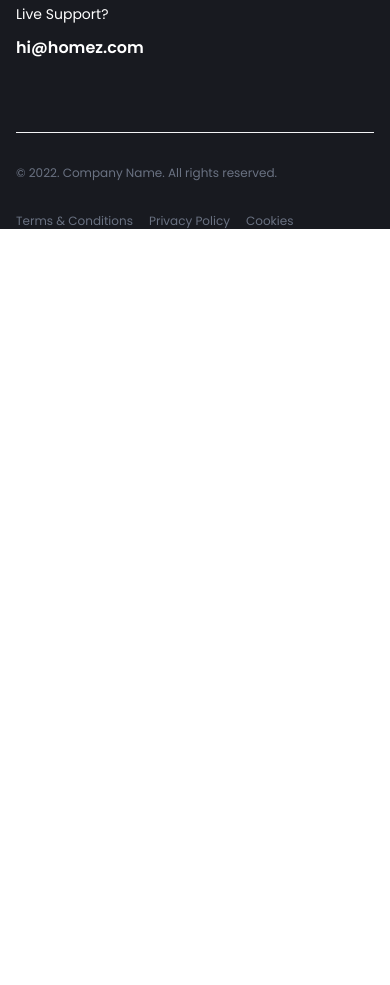
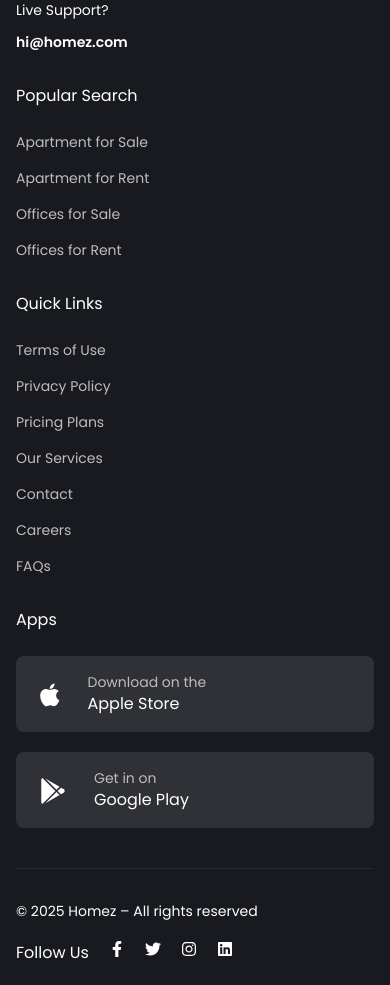
Before and after one commit to najrulislam38/homez, a React (Vite) app: page / in a window 390 px wide. Shown: the part 10420-11405 px from the top of the page. Before the commit the page ends 10649 px from the top, so only its background shows below. Built offline with nearby package versions, Linux system fonts and the light colour scheme.

Commit message:
Modified footer section

```diff
--- a/package.json
+++ b/package.json
@@ -18,6 +18,7 @@
     "radix-ui": "^1.4.3",
     "react": "^19.1.1",
     "react-dom": "^19.1.1",
+    "react-icons": "^5.5.0",
     "react-router": "^7.8.2",
     "swiper": "^11.2.10",
     "tailwind-merge": "^3.3.1",
--- a/src/components/layout/Footer.tsx
+++ b/src/components/layout/Footer.tsx
@@ -3,6 +3,13 @@ import { HouseIcon } from "lucide-react";
 import SectionHeader from "../SectionHeader";
 import SectionDescription from "../SectionDescription";
 import { Button } from "../ui/button";
+import { Link } from "react-router";
+import {
+  FaFacebookF,
+  FaInstagram,
+  FaLinkedin,
+  FaTwitter,
+} from "react-icons/fa";
 
 export default function Footer() {
   return (
@@ -37,6 +44,7 @@ export default function Footer() {
               </form>
             </div>
           </div>
+
           <div className="">
             <div className="mt-8 grid grid-cols-a gap-8 md:grid-cols-2 lg:grid-cols-4 py-10 md:py-11">
               <div className="">
@@ -57,55 +65,197 @@ export default function Footer() {
                   </div>
                   <div>
                     <p className="text-sm">Total Free Customer Care</p>
-                    <p className="font-semibold mt-3">+(088) 123 456 789</p>
+                    <p className="font-semibold text-sm mt-3">
+                      +(088) 123 456 789
+                    </p>
                   </div>
 
                   <div>
                     <p className="text-sm">Live Support?</p>
-                    <p className="font-semibold mt-3">hi@homez.com</p>
+                    <p className="font-semibold text-sm mt-3">hi@homez.com</p>
+                  </div>
+                </div>
+              </div>
+
+              <div className="">
+                <p className="font-Semibold ">Popular Search</p>
+
+                <ul className="mt-6 space-y-4  text-sm">
+                  <li>
+                    <Link
+                      to={"#"}
+                      className=" text-[#BEBDBD] hover:pl-1 hover:transition-all hover:opacity-75 duration-300"
+                    >
+                      Apartment for Sale
+                    </Link>
+                  </li>
+                  <li>
+                    <Link
+                      to={"#"}
+                      className="text-[#BEBDBD] hover:pl-1 hover:transition-all hover:opacity-75 duration-300"
+                    >
+                      Apartment for Rent
+                    </Link>
+                  </li>
+                  <li>
+                    <Link
+                      to={"#"}
+                      className="text-[#BEBDBD] hover:pl-1 hover:transition-all hover:opacity-75 duration-300"
+                    >
+                      Offices for Sale
+                    </Link>
+                  </li>
+                  <li>
+                    <Link
+                      to={"#"}
+                      className="text-[#BEBDBD] hover:pl-1 hover:transition-all hover:opacity-75 duration-300"
+                    >
+                      Offices for Rent
+                    </Link>
+                  </li>
+                </ul>
+              </div>
+              <div className="">
+                <p className="font-Semibold ">Quick Links</p>
+
+                <ul className="mt-6 space-y-4  text-sm">
+                  <li>
+                    <Link
+                      to={"#"}
+                      className="text-[#BEBDBD] hover:pl-1 hover:transition-all hover:opacity-75 duration-300"
+                    >
+                      Terms of Use
+                    </Link>
+                  </li>
+                  <li>
+                    <Link
+                      to={"#"}
+                      className="text-[#BEBDBD] hover:pl-1 hover:transition-all hover:opacity-75 duration-300"
+                    >
+                      Privacy Policy
+                    </Link>
+                  </li>
+                  <li>
+                    <Link
+                      to={"#"}
+                      className="text-[#BEBDBD] hover:pl-1 hover:transition-all hover:opacity-75 duration-300"
+                    >
+                      Pricing Plans
+                    </Link>
+                  </li>
+                  <li>
+                    <Link
+                      to={"#"}
+                      className="text-[#BEBDBD] hover:pl-1 hover:transition-all hover:opacity-75 duration-300"
+                    >
+                      Our Services
+                    </Link>
+                  </li>
+                  <li>
+                    <Link
+                      to={"#"}
+                      className="text-[#BEBDBD] hover:pl-1 hover:transition-all hover:opacity-75 duration-300"
+                    >
+                      Contact
+                    </Link>
+                  </li>
+                  <li>
+                    <Link
+                      to={"#"}
+                      className="text-[#BEBDBD] hover:pl-1 hover:transition-all hover:opacity-75 duration-300"
+                    >
+                      Careers
+                    </Link>
+                  </li>
+                  <li>
+                    <Link
+                      to={"#"}
+                      className="text-[#BEBDBD] hover:pl-1 hover:transition-all hover:opacity-75 duration-300"
+                    >
+                      FAQs
+                    </Link>
+                  </li>
+                </ul>
+              </div>
+
+              <div>
+                <p className="font-Semibold ">Apps</p>
+                <div className="mt-6 space-y-5">
+                  <div className="flex gap-2 items-center bg-white/10 rounded-md px-6 py-4 ">
+                    <svg
+                      viewBox="0 0 39.5 27.8799"
+                      xmlns="http://www.w3.org/2000/svg"
+                      xmlnsXlink="http://www.w3.org/1999/xlink"
+                      width="39.500000"
+                      height="27.879883"
+                      fill="none"
+                    >
+                      <rect
+                        id="div.app-icon"
+                        width="39.500000"
+                        height="27.879999"
+                        x="0.000000"
+                        y="0.000000"
+                      />
+                      <path
+                        id="Symbol"
+                        d="M16.1484 15.54C16.1484 15.6416 15.9961 18.6377 19.2969 20.2119C18.6875 22.0908 16.5547 26.2549 14.0664 26.2549C12.6445 26.2549 11.832 25.3408 10.207 25.3408C8.53125 25.3408 7.61719 26.2549 6.34766 26.2549C3.91016 26.3564 1.57422 21.7861 0.914062 19.9072C0.40625 18.4854 0.203125 17.1143 0.203125 15.7939C0.203125 11.2744 3.19922 9.09082 6.04297 9.04004C7.41406 9.04004 9.14062 10.0049 9.90234 10.0049C10.6133 10.0049 12.5938 8.83691 14.4219 8.98926C16.3008 9.1416 17.7227 9.85254 18.6875 11.2236C17.0117 12.29 16.1484 13.6611 16.1484 15.54ZM13.3047 7.21191C12.2891 8.37988 11.0703 9.04004 9.75 8.93848C9.64844 7.56738 10.1562 6.29785 11.0703 5.28223C11.8828 4.36816 13.3047 3.60645 14.5234 3.50488C14.5234 4.06348 14.6758 5.58691 13.3047 7.21191Z"
+                        fill="rgb(255,255,255)"
+                        fill-rule="nonzero"
+                      />
+                    </svg>
+
+                    <div>
+                      <p className="text-sm text-[#BEBDBD]">Download on the </p>
+                      <h5>Apple Store</h5>
+                    </div>
+                  </div>
+                  <div className="flex gap-2 items-center bg-white/10 rounded-md px-6 py-4 ">
+                    <svg
+                      viewBox="0 0 46 27.8799"
+                      xmlns="http://www.w3.org/2000/svg"
+                      xmlnsXlink="http://www.w3.org/1999/xlink"
+                      width="46.000000"
+                      height="27.879883"
+                      fill="none"
+                    >
+                      <rect
+                        id="div.app-icon"
+                        width="46.000000"
+                        height="27.879999"
+                        x="0.000000"
+                        y="0.000000"
+                      />
+                      <path
+                        id="Symbol"
+                        d="M16.5039 13.8135L5.28125 2.54004L19.5508 10.7666L16.5039 13.8135ZM2.38672 1.87988L15.3867 14.8799L2.38672 27.8799C1.72656 27.5752 1.26953 26.915 1.26953 26.1025L1.26953 3.70801C1.26953 2.89551 1.72656 2.23535 2.38672 1.87988ZM23.9688 13.3564C24.9336 14.0674 24.9336 15.7432 24.0195 16.4541L20.9727 18.1807L17.6211 14.8799L20.9727 11.6299L23.9688 13.3564ZM5.28125 27.2197L16.5039 15.9971L19.5508 19.0439L5.28125 27.2197Z"
+                        fill="rgb(255,255,255)"
+                        fill-rule="nonzero"
+                      />
+                    </svg>
+
+                    <div>
+                      <p className="text-sm text-[#BEBDBD]">Get in on </p>
+                      <h5>Google Play</h5>
+                    </div>
                   </div>
                 </div>
               </div>
             </div>
           </div>
 
-          <div className="mt-8 border-t border-gray-100 pt-8">
-            <div className="sm:flex sm:justify-between">
-              <p className="text-xs text-gray-500">
-                &copy; 2022. Company Name. All rights reserved.
-              </p>
+          <div className="py-5 border-t border-[#ffffff12] pt-8 flex flex-wrap gap-5 items-center justify-between">
+            <p className="text-sm">
+              {" "}
+              &copy; {new Date().getFullYear()} Homez – All rights reserved{" "}
+            </p>
 
-              <ul className="mt-8 flex flex-wrap justify-start gap-4 text-xs sm:mt-0 lg:justify-end">
-                <li>
-                  <a
-                    href="#"
-                    className="text-gray-500 transition hover:opacity-75"
-                  >
-                    {" "}
-                    Terms & Conditions{" "}
-                  </a>
-                </li>
-
-                <li>
-                  <a
-                    href="#"
-                    className="text-gray-500 transition hover:opacity-75"
-                  >
-                    {" "}
-                    Privacy Policy{" "}
-                  </a>
-                </li>
-
-                <li>
-                  <a
-                    href="#"
-                    className="text-gray-500 transition hover:opacity-75"
-                  >
-                    {" "}
-                    Cookies{" "}
-                  </a>
-                </li>
-              </ul>
+            <div className="flex gap-5 flex-wrap">
+              <h5>Follow Us</h5>
+              <FaFacebookF />
+              <FaTwitter />
+              <FaInstagram />
+              <FaLinkedin />
             </div>
           </div>
         </div>
```
Also changed, not shown: 1 other file (tests, documents, lock files or other folders).
